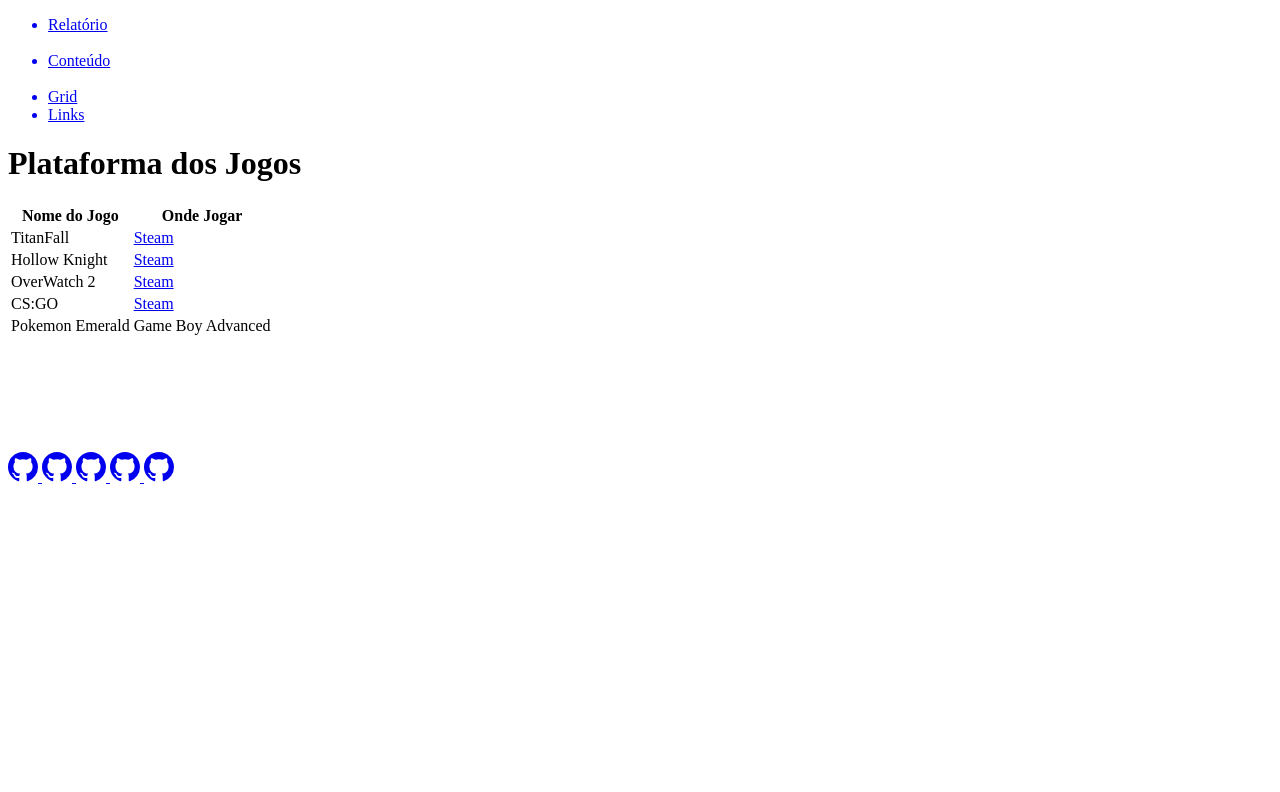
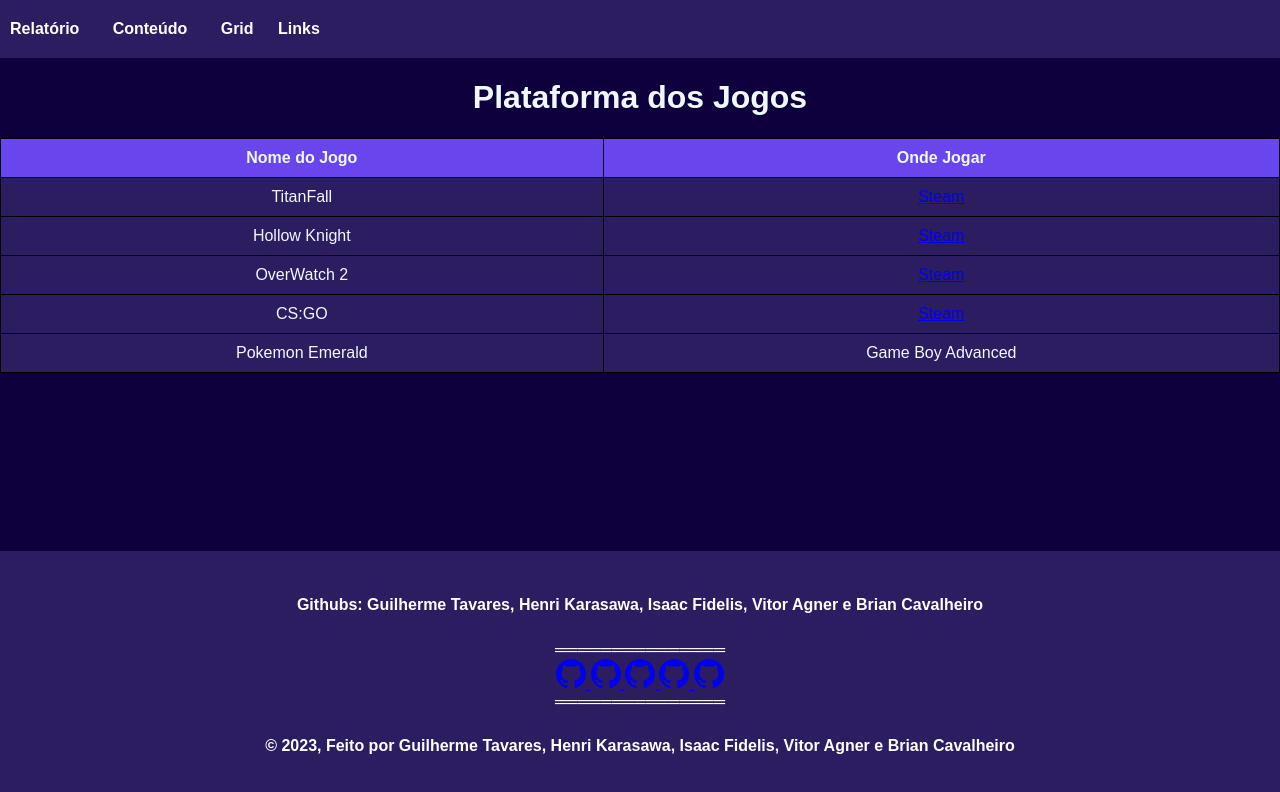
Before and after one commit to ZFidelis/Isaac_Zapoctoczny_Fidelis, a plain HTML site: page links.html in a window 1280 px wide. Drawn offline with Linux system fonts and the light colour scheme.

Commit message:
Update links.html

```diff
--- a/links.html
+++ b/links.html
@@ -4,7 +4,7 @@
     <meta charset="UTF-8">
     <meta name="viewport" content="width=device-width, initial-scale=1.0">
     <title>Páginas de relatórios</title>
-    <link rel="stylesheet" href="style_Links.css">
+    <link rel="stylesheet" href="styleLinks.css">
 </head>
 <body>
     <header>
```
